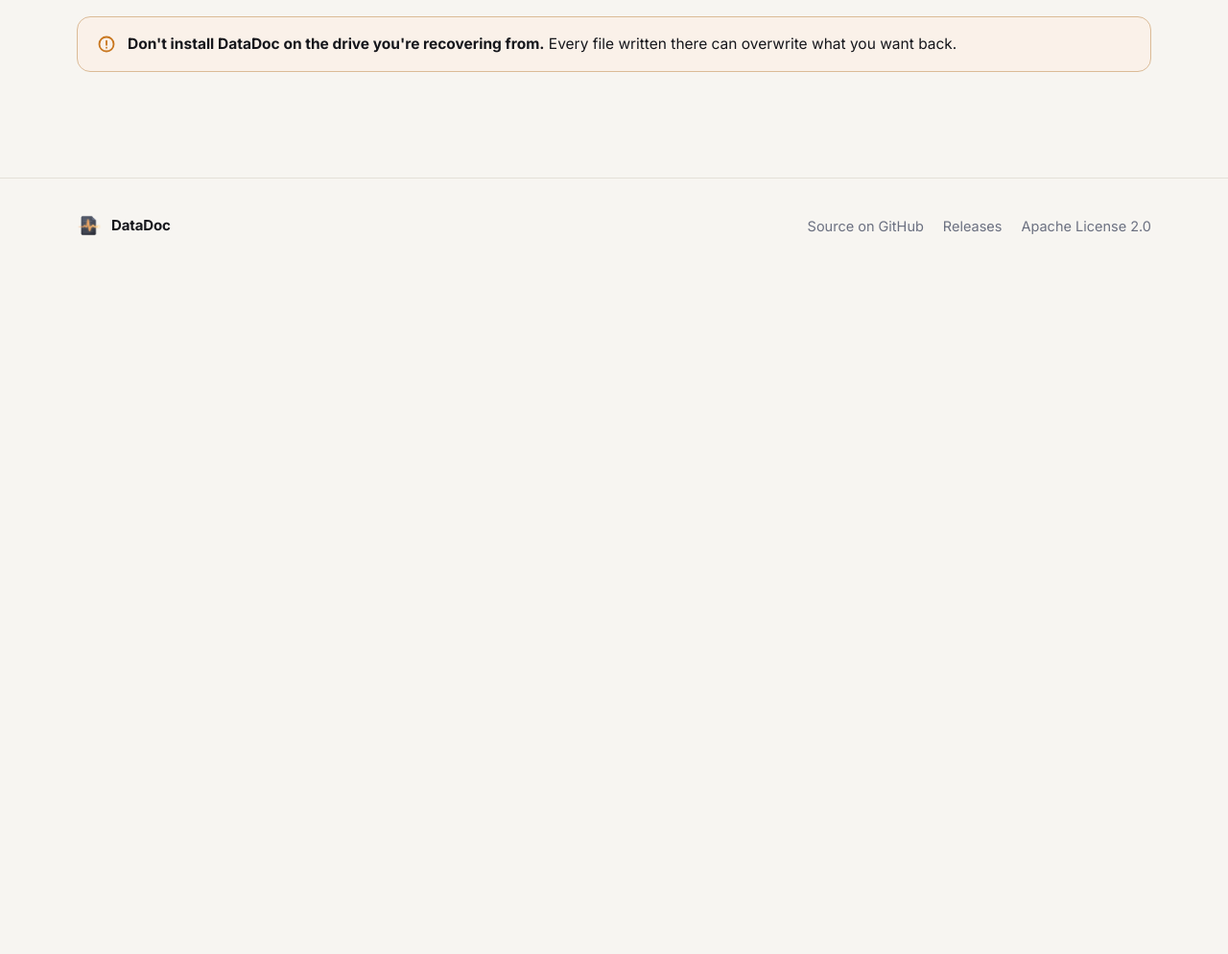
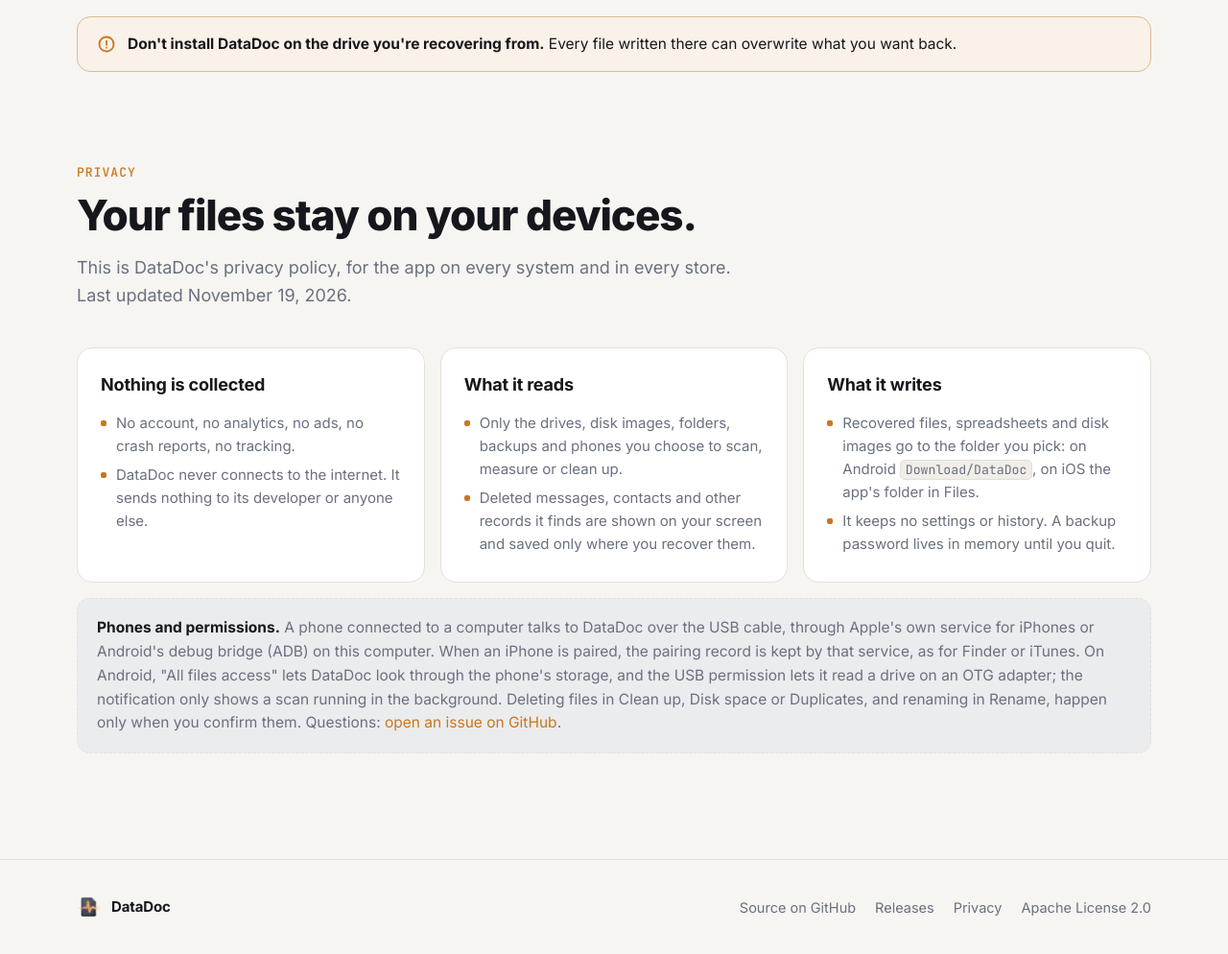
Before and after one commit to xmhrnx/remanance, a plain HTML site: page site/index.html in a window 1280 px wide. Shown: the part 4188-5182 px from the top of the page at 96% size. Before the commit the page ends 4484 px from the top, so only its background shows below. Drawn offline with Linux system fonts and the light colour scheme.

Commit message:
Add the privacy policy to the website
Co-Authored-By: Claude Opus 5.5 <noreply@anthropic.com>
Claude-Session: https://claude.ai/code/session_01Ev5USynjEKoPR8viudwepE

```diff
--- a/site/index.html
+++ b/site/index.html
@@ -172,6 +172,7 @@ h2 { font-size: clamp(30px, 4vw, 44px); line-height: 1.1; letter-spacing: -.025e
   background: var(--surface); border: 1px solid var(--border); border-radius: 16px; padding: 24px;
   position: relative; overflow: hidden;
 }
+#privacy .card h3 { margin-top: 0; }
 .card h3 { margin: 14px 0 8px; font-size: 18px; letter-spacing: -.01em; }
 .card p { margin: 0; color: var(--muted); font-size: 15.5px; }
 .card ul { margin: 10px 0 0; padding: 0; list-style: none; color: var(--muted); font-size: 15px; }
@@ -503,6 +504,37 @@ footer a:hover { color: var(--text); }
     </div>
   </div>
 </section>
+<section id="privacy">
+  <div class="wrap">
+    <p class="eyebrow">Privacy</p>
+    <h2>Your files stay on your devices.</h2>
+    <p class="intro">This is DataDoc's privacy policy, for the app on every system and in every store. Last updated November 19, 2026.</p>
+    <div class="grid">
+      <article class="card">
+        <h3>Nothing is collected</h3>
+        <ul>
+          <li>No account, no analytics, no ads, no crash reports, no tracking.</li>
+          <li>DataDoc never connects to the internet. It sends nothing to its developer or anyone else.</li>
+        </ul>
+      </article>
+      <article class="card">
+        <h3>What it reads</h3>
+        <ul>
+          <li>Only the drives, disk images, folders, backups and phones you choose to scan, measure or clean up.</li>
+          <li>Deleted messages, contacts and other records it finds are shown on your screen and saved only where you recover them.</li>
+        </ul>
+      </article>
+      <article class="card">
+        <h3>What it writes</h3>
+        <ul>
+          <li>Recovered files, spreadsheets and disk images go to the folder you pick: on Android <code>Download/DataDoc</code>, on iOS the app's folder in Files.</li>
+          <li>It keeps no settings or history. A backup password lives in memory until you quit.</li>
+        </ul>
+      </article>
+    </div>
+    <p class="note"><b>Phones and permissions.</b> A phone connected to a computer talks to DataDoc over the USB cable, through Apple's own service for iPhones or Android's debug bridge (ADB) on this computer. When an iPhone is paired, the pairing record is kept by that service, as for Finder or iTunes. On Android, "All files access" lets DataDoc look through the phone's storage, and the USB permission lets it read a drive on an OTG adapter; the notification only shows a scan running in the background. Deleting files in Clean up, Disk space or Duplicates, and renaming in Rename, happen only when you confirm them. Questions: <a href="https://github.com/xmhrnx/remanance/issues">open an issue on GitHub</a>.</p>
+  </div>
+</section>
 </main>
 
 <footer>
@@ -511,6 +543,7 @@ footer a:hover { color: var(--text); }
     <nav>
       <a href="https://github.com/xmhrnx/remanance">Source on GitHub</a>
       <a href="https://github.com/xmhrnx/remanance/releases/latest">Releases</a>
+      <a href="#privacy">Privacy</a>
       <a href="https://github.com/xmhrnx/remanance/blob/main/LICENSE">Apache License 2.0</a>
     </nav>
   </div>
```
